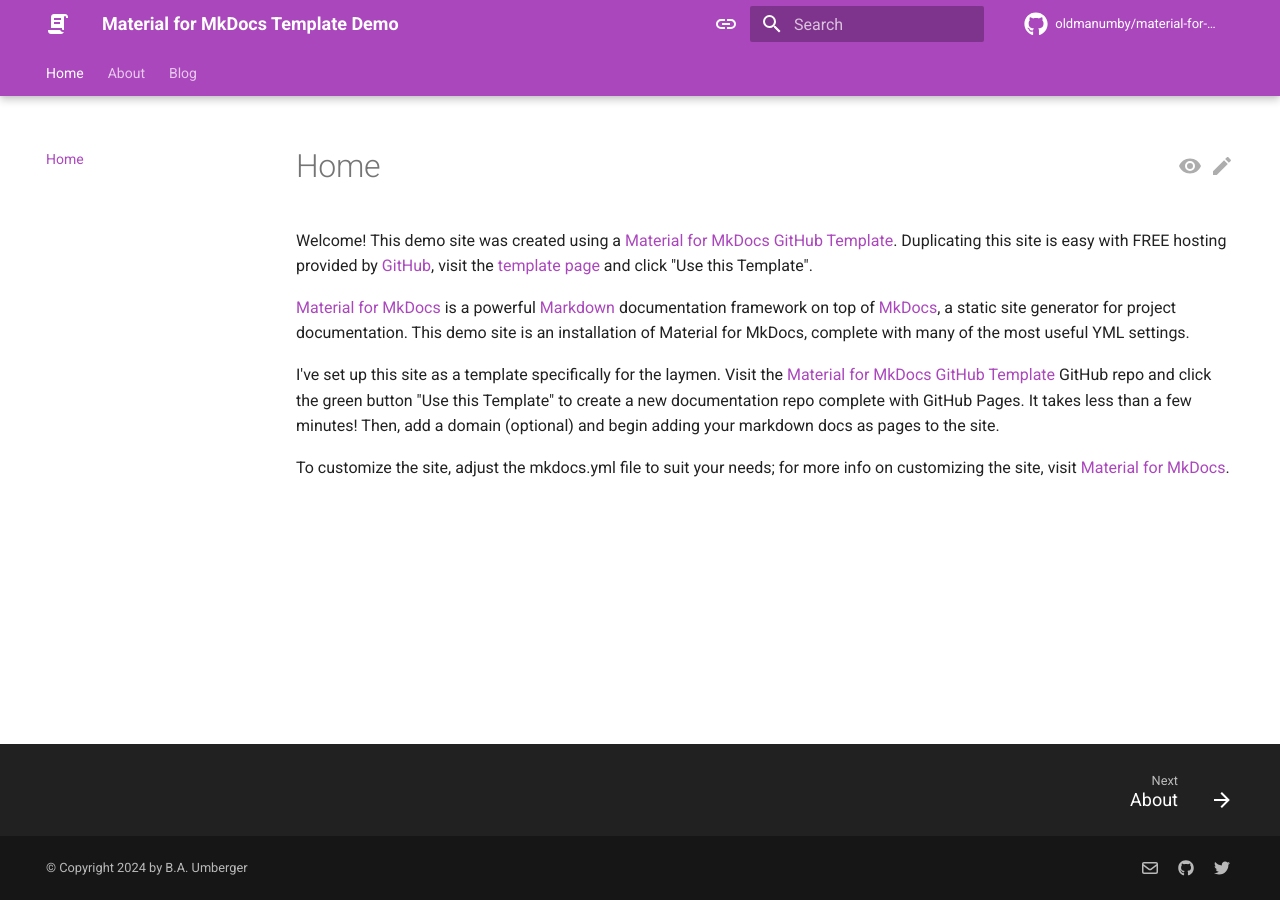
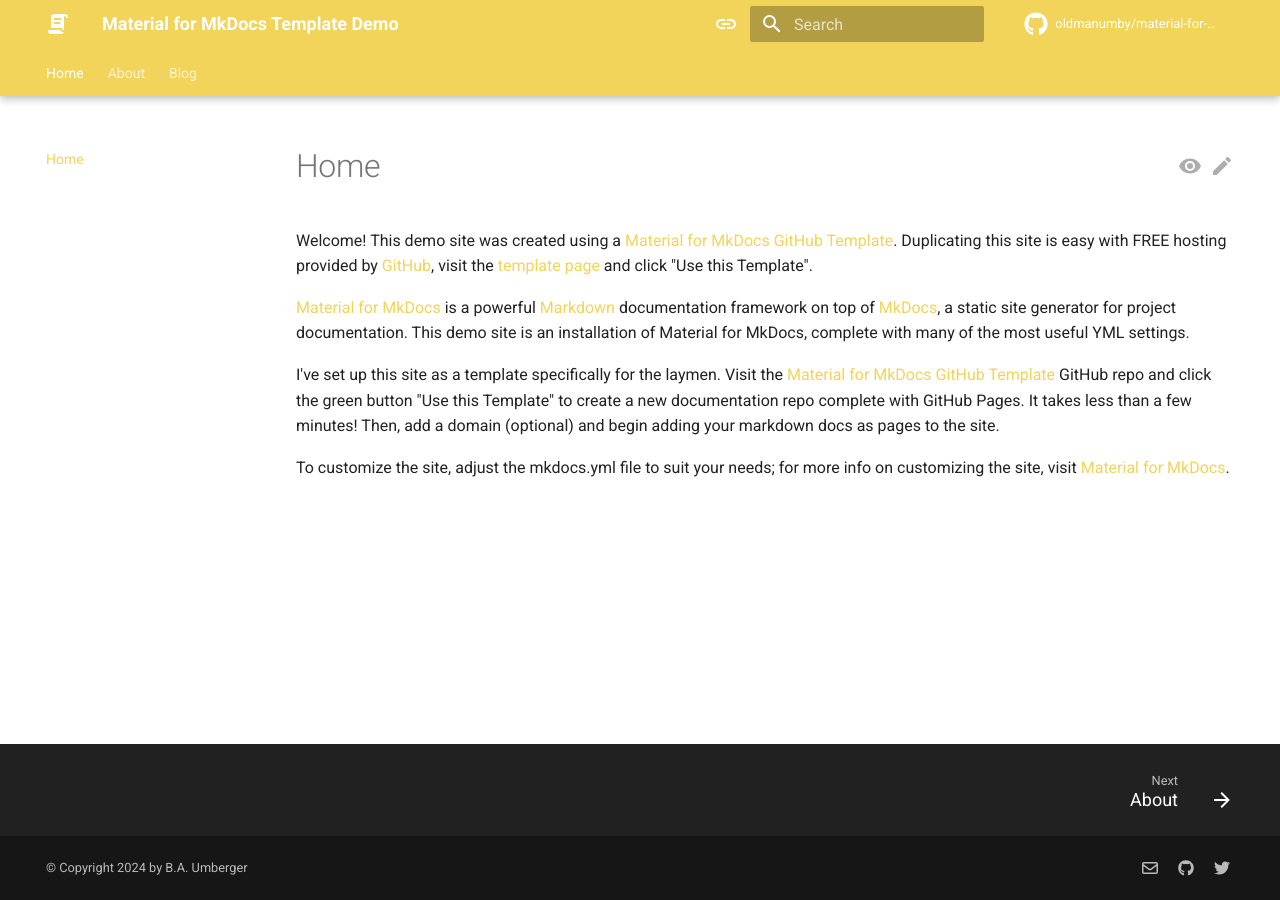
Before and after one commit to OldManUmby/material-for-mkdocs-template, an MkDocs documentation site: the page built from docs/index.md, in a window 1280 px wide. Built offline with MkDocs 1.6.1 and Material for MkDocs 9.7.7, drawn with Linux system fonts in a browser that asks for light colours; comment, search, counter and statistics services are not loaded.

Commit message:
Updated YML

```diff
--- a/docs/stylesheets/extra.css
+++ b/docs/stylesheets/extra.css
@@ -1,10 +1,10 @@
 :root {
-    --md-primary-fg-color: #b22c00;
-    --md-primary-fg-color--light: #b22c00;
-    --md-primary-fg-color--dark: #b22c00;
-    --md-accent-fg-color: #ff0000;
-    --md-accent-fg-color--light: #ff0000;
-    --md-accent-fg-color--dark: #ff0000;
+    --md-primary-fg-color: #F1D459;
+    --md-primary-fg-color--light: #F1D459;
+    --md-primary-fg-color--dark: #F1D459;
+    --md-accent-fg-color: #AF9FB2;
+    --md-accent-fg-color--light: #AF9FB2;
+    --md-accent-fg-color--dark: #AF9FB2;
 }
 
 [data-md-color-scheme="slate"] {
--- a/mkdocs.yml
+++ b/mkdocs.yml
@@ -51,15 +51,15 @@
         name: Switch to light mode
     - media: "(prefers-color-scheme: light)"
       scheme: default
-      primary: purple
-      accent: blue
+      primary: custom
+      accent: custom
       toggle:
         icon: material/toggle-switch
         name: Switch to dark mode
     - media: "(prefers-color-scheme: dark)"
       scheme: slate
-      primary: purple
-      accent: blue
+      primary: custom
+      accent: custom
       toggle:
         icon: material/toggle-switch-off
         name: Switch to system preference
```
